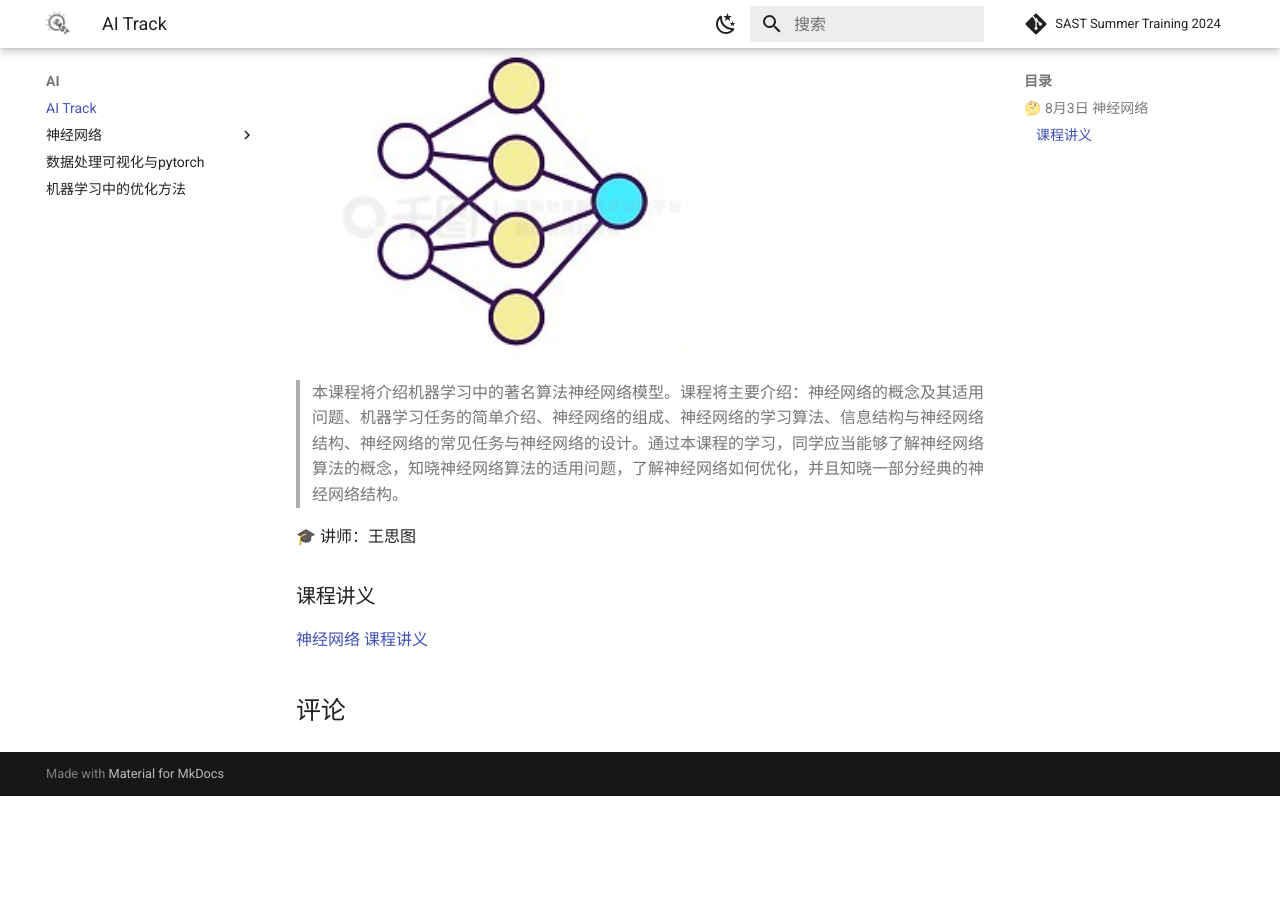
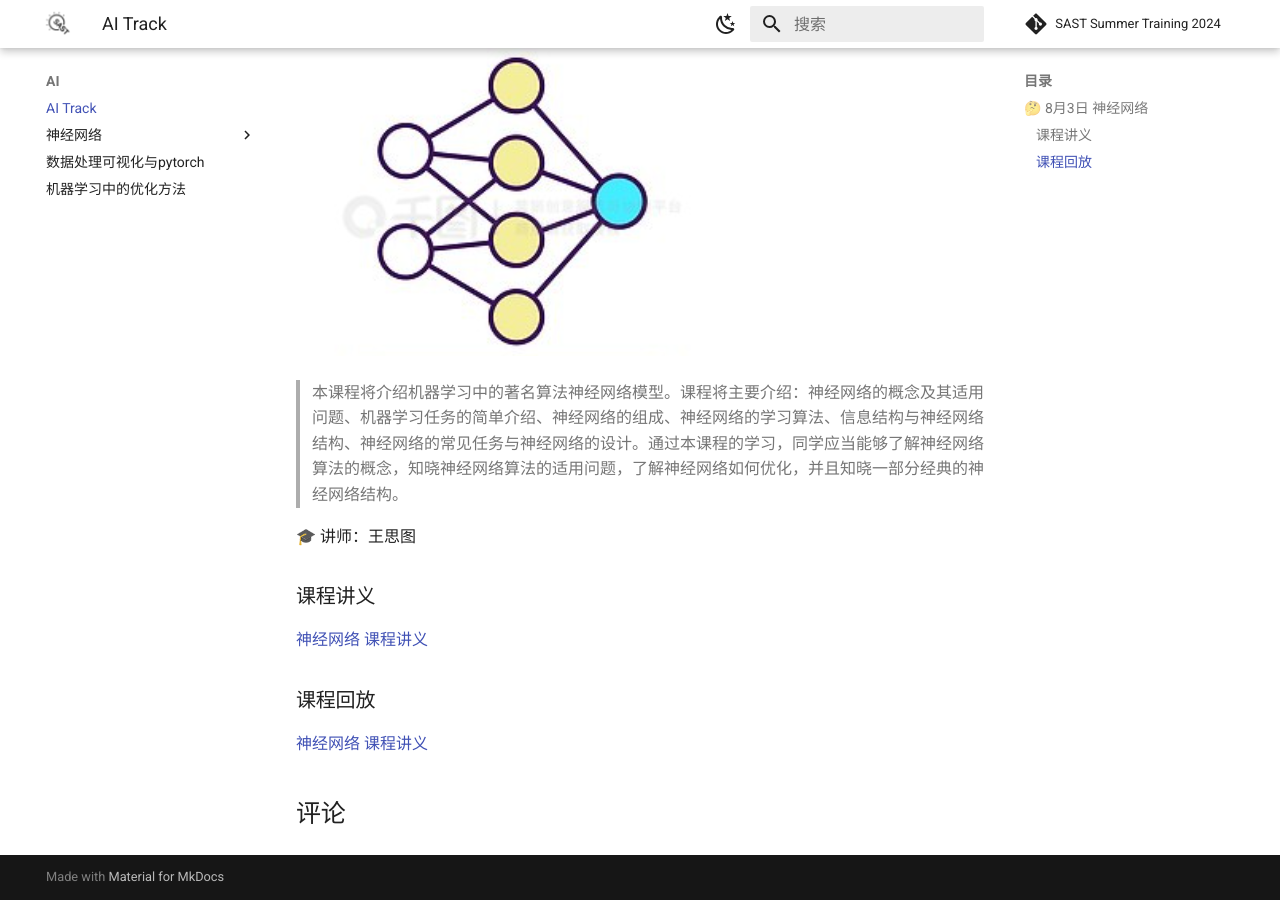
Before and after one commit to sast-summer-training-2024/sast-summer-training-2024.github.io, an MkDocs documentation site: the page built from docs/ai/index_ai.md, in a window 1280 px wide and 900 px high, scrolled down 568 px. Built offline with MkDocs 1.6.1 and Material for MkDocs 9.7.7, drawn with Linux system fonts in a browser that asks for light colours; comment, search, counter and statistics services are not loaded; before the commit the page ends 1364 px from its top, so only the background shows below that.

Commit message:
feat: add neural-network's playback

```diff
--- a/docs/ai/index_ai.md
+++ b/docs/ai/index_ai.md
@@ -20,3 +20,7 @@
 ### 课程讲义
 
 [神经网络 课程讲义](https://summer24.net9.org/ai/neural-network/network/)
+
+### 课程回放
+
+[神经网络 课程讲义](https://www.bilibili.com/video/BV11SvDeNEbY/?share_source=copy_web&vd_source=5f41358f46c6dc60e03c3ff6ca5a8520)
```
